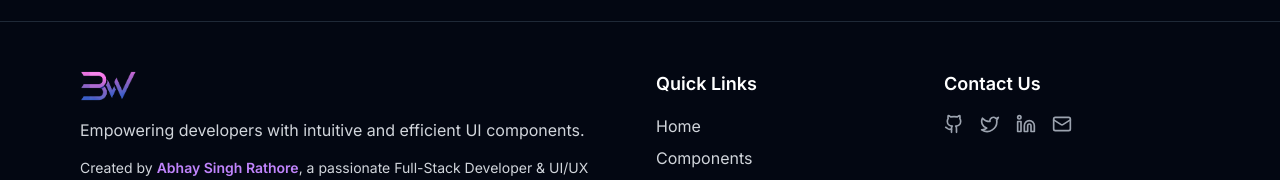
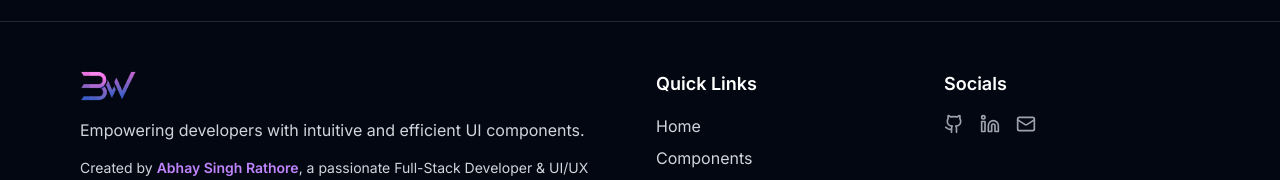
Before and after one commit to abhaysinghr516/business-wish, a Next.js app: page /components in a window 1280 px wide. Shown: the part 1170-1350 px from the top of the page. Built offline with nearby package versions, Linux system fonts and the light colour scheme.

Commit message:
Refactor Footer component to include links in the Quick Links section

```diff
--- a/src/app/components/Footer.tsx
+++ b/src/app/components/Footer.tsx
@@ -21,9 +21,11 @@ const Footer = () => {
             </p>
             <p className="text-sm">
               Created by{" "}
+              <Link href="https://x.com/abhaysinghr1">
                 <span className="text-purple-400 font-semibold">
                   Abhay Singh Rathore
                 </span>
+              </Link>
               , a passionate Full-Stack Developer & UI/UX designer.
             </p>
           </div>
@@ -34,35 +36,59 @@ const Footer = () => {
               Quick Links
             </h3>
             <ul className="space-y-2">
-              {["Home", "Components", "Templates"].map((link) => (
-                <li key={link}>
-                  <a
-                    href="#"
+              <li>
+                <Link
+                  href="/"
                   className="hover:text-purple-400 transition duration-300"
                 >
-                    {link}
-                  </a>
+                  Home
+                </Link>
               </li>
-              ))}
+              <li>
+                <Link
+                  href="/components"
+                  className="hover:text-purple-400 transition duration-300"
+                >
+                  Components
+                </Link>
+              </li>
+              <li>
+                <Link
+                  href="/templates"
+                  className="hover:text-purple-400 transition duration-300"
+                >
+                  Templates
+                </Link>
+              </li>
             </ul>
           </div>
 
           {/* Contact Info */}
           <div>
-            <h3 className="text-lg font-semibold text-white mb-4">
-              Contact Us
-            </h3>
+            <h3 className="text-lg font-semibold text-white mb-4">Socials</h3>
             <div className="flex space-x-4 mt-4">
-              {[Github, Twitter, Linkedin, Mail].map((Icon, index) => (
-                <Link
-                  key={index}
-                  href="#"
+              <a
+                href="https://github.com/abhaysinghr516/business-wish"
                 target="_blank"
+                rel="noopener noreferrer"
                 className="text-gray-400 hover:text-purple-400 transition duration-300"
               >
-                  <Icon size={20} />
-                </Link>
-              ))}
+                <Github size={20} />
+              </a>
+              <a
+                href="https://linkedin.com/in/abhaysinghr516/"
+                target="_blank"
+                rel="noopener noreferrer"
+                className="text-gray-400 hover:text-purple-400 transition duration-300"
+              >
+                <Linkedin size={20} />
+              </a>
+              <a
+                href="mailto:rathoreabhay1234@gmail.com"
+                className="text-gray-400 hover:text-purple-400 transition duration-300"
+              >
+                <Mail size={20} />
+              </a>
             </div>
           </div>
         </div>
```
Lines whose indentation alone changed are shown as unchanged.
